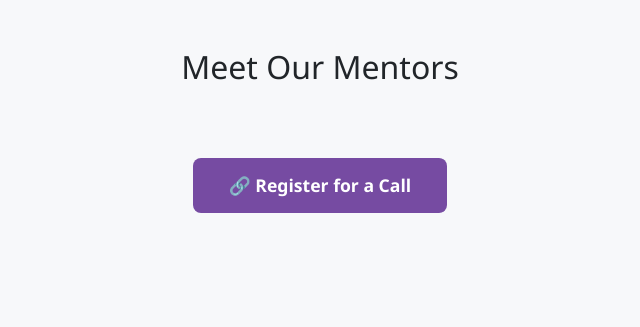
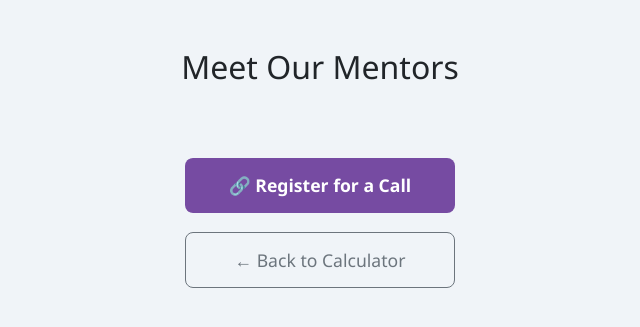
Before and after one commit to lissovoyd/For-Madiyar2, a Flask app: page /mentors in a window 1280 px wide. Shown: the top 327 px of the page, without its empty margins (320-960 px from the left). Run offline with Flask 3, Linux system fonts and the light colour scheme; data that the repository does not hold is empty; parts of the project's set-up code (start-up, migrations or seed data) failed here and were passed over.

Commit message:
Update mentors.html

```diff
--- a/templates/mentors.html
+++ b/templates/mentors.html
@@ -6,7 +6,7 @@
     <title>Available Mentors</title>
     <link href="https://cdn.jsdelivr.net/npm/bootstrap@5.3.0/dist/css/bootstrap.min.css" rel="stylesheet">
     <style>
-        body { background: #f7f8fa; font-family: 'Segoe UI', sans-serif; }
+        body { background: #f0f4f8; font-family: 'Segoe UI', sans-serif; }
         .mentor-wrapper { max-width: 1200px; margin: 3rem auto; padding: 0 1rem; }
         .mentor-grid {
             display: grid;
@@ -51,22 +51,36 @@
             text-align: center;
             margin-top: 3rem;
         }
-        .connect-btn-global {
+        .connect-btn-global,
+        .btn-back .btn {
+            display: inline-block;
+            width: 270px;
             padding: 14px 36px;
             font-size: 1.1rem;
+            border-radius: 8px;
+            text-align: center;
+        }
+
+        .connect-btn-global {
             font-weight: 600;
-            border-radius: 8px;
             background-color: #764ba2;
             color: white;
             border: none;
         }
+
         .connect-btn-global:hover {
             background-color: #667eea;
         }
+
         .btn-back {
-            margin-top: 2rem;
+            margin-top: 1.2rem;
             text-align: center;
         }
+
+        .btn-back .btn {
+            font-weight: 400; /* not bold */
+        }
+
     </style>
 </head>
 <body>
@@ -90,6 +104,11 @@
             <button class="connect-btn-global">🔗 Register for a Call</button>
         </a>
     </div>
+    <div class="btn-back">
+        <a href="{{ url_for('form_page') }}" class="btn btn-outline-secondary">
+            ← Back to Calculator
+        </a>
+    </div>
 </div>
 </body>
 </html>
```
